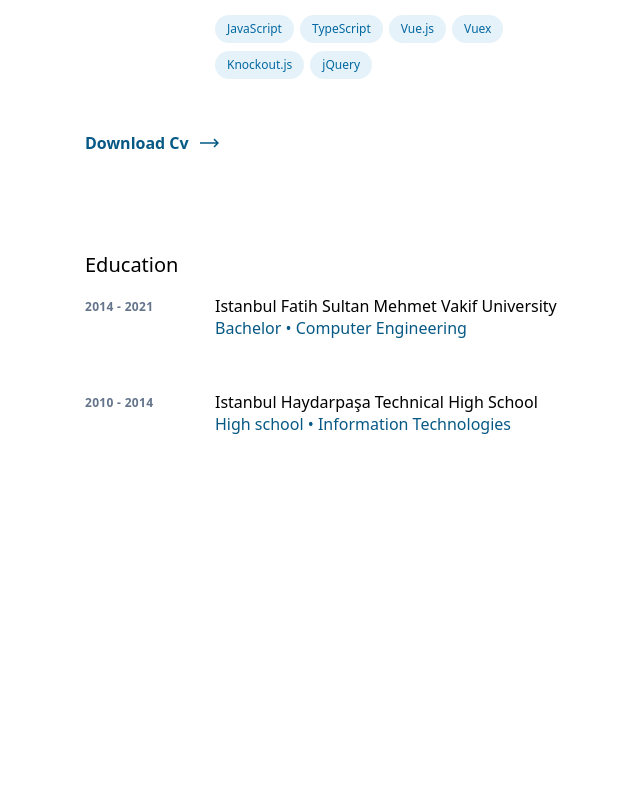
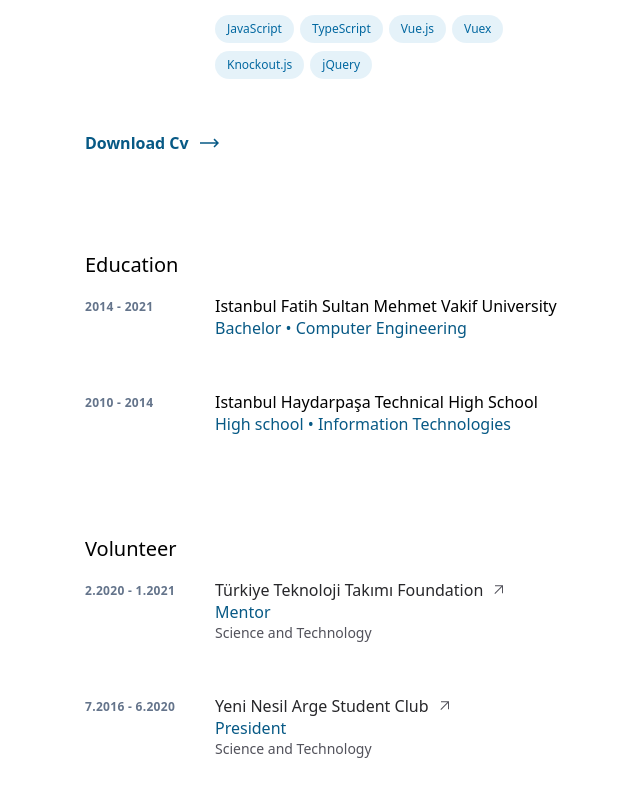
Before and after one commit to bedirhanyildirim/bedirhan.design, a Next.js app: page / in a window 1280 px wide. Shown: the part 1906-2702 px from the top of the page, without its empty margins (563-1203 px from the left). Before the commit the page ends 2609 px from the top, so only its background shows below. Built offline with nearby package versions, Linux system fonts and the light colour scheme.

Commit message:
feat: volunteer section

```diff
--- a/public/data.json
+++ b/public/data.json
@@ -72,5 +72,25 @@
       "end_year": "2014",
       "location": "Istanbul"
     }
+  ],
+  "volunteer": [
+    {
+      "id": 0,
+      "organisation": "Türkiye Teknoloji Takımı Foundation",
+      "role": "Mentor",
+      "start_date": "2.2020",
+      "end_date": "1.2021",
+      "field": "Science and Technology",
+      "website": "https://t3vakfi.org/en/"
+    },
+    {
+      "id": 1,
+      "organisation": "Yeni Nesil Arge Student Club",
+      "role": "President",
+      "start_date": "7.2016",
+      "end_date": "6.2020",
+      "field": "Science and Technology",
+      "website": "https://www.instagram.com/yeninesilarge/"
+    }
   ]
 }
--- a/src/app/page.js
+++ b/src/app/page.js
@@ -6,11 +6,13 @@
 import ArrowRight from 'public/arrowRight.svg'
 import CompanyCard from '@/components/companyCard'
 import EducationCard from '@/components/educationCard'
-import { experiences, education } from 'public/data.json'
+import VolunteerCard from '@/components/volunteerCard'
+import { experiences, education, volunteer } from 'public/data.json'
 
 export default function Home() {
   let experiencesData = [...experiences]
   let educationData = [...education]
+  let volunteerData = [...volunteer]
 
   return (
     <main className="content">
@@ -63,7 +65,7 @@
             </p>
           </section>
           <section id="experiences">
-            <h3 className="mb-4 text-xl">Experiences</h3>
+            <h3 className="mb-4 text-xl">Experience</h3>
             {
               experiencesData.map(exp => {
                 return (
@@ -85,6 +87,16 @@
               })
             }
           </section>
+          <section id="volunteer" className="my-24">
+            <h3 className="mb-4 text-xl">Volunteer</h3>
+            {
+              volunteerData.map(volunteer => {
+                return (
+                  <VolunteerCard volunteer={volunteer}></VolunteerCard>
+                )
+              })
+            }
+          </section>
           <br/>
           <br/>
           <br/>
--- /dev/null
+++ b/src/components/volunteerCard.js
@@ -0,0 +1,34 @@
+import Link from 'next/link'
+import ArrowOut from 'public/arrowOut.svg'
+
+export default function VolunteerCard({ volunteer }) {
+  return (
+    <div className="mb-12 transition">
+      <div className="relative grid pb-1 transition-all sm:grid-cols-8 sm:gap-8 md:gap-4 lg:hover:!opacity-100">
+        <header className="z-10 mb-2 mt-1 text-xs font-semibold uppercase tracking-wide text-slate-500 sm:col-span-2 whitespace-nowrap">
+          {volunteer.start_date} - {volunteer.end_date}
+        </header>
+        <div className="z-10 sm:col-span-6">
+          <h3 className="font-medium leading-snug">
+            <div>
+              <Link
+                href={volunteer.website} target="_blank" className="inline-flex gap-2 items-center leading-tight text-zinc-800 text-base">
+                <span>{volunteer.organisation}</span> <ArrowOut className="w-4 h-4 fill-zinc-600" />
+              </Link>
+            </div>
+            <div>
+              <div className="text-sky-800">
+                {volunteer.role}
+              </div>
+            </div>
+            <div>
+              <div className="text-zinc-600 font-light text-sm">
+                {volunteer.field}
+              </div>
+            </div>
+          </h3>
+        </div>
+      </div>
+    </div>
+  )
+}
```
